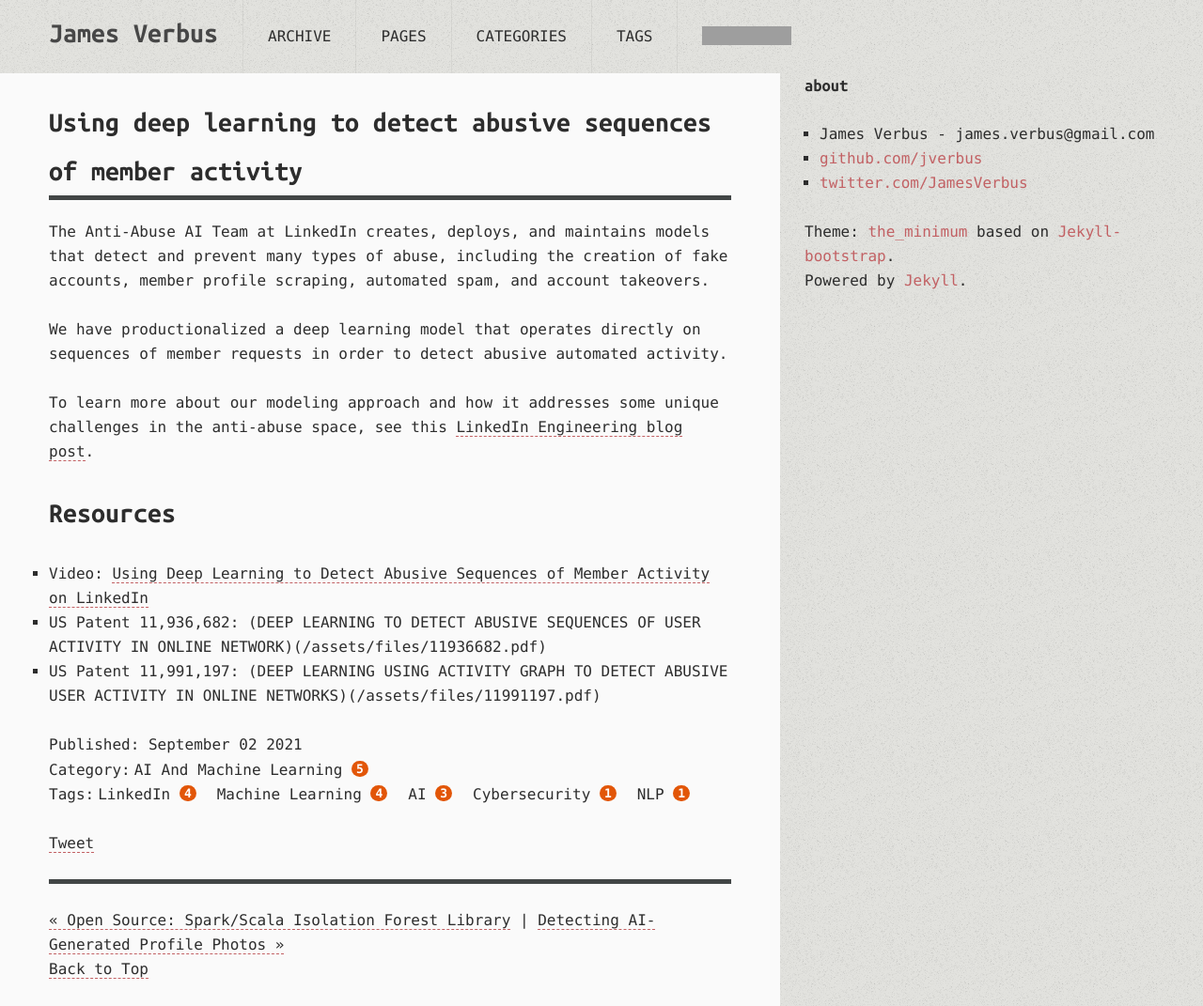
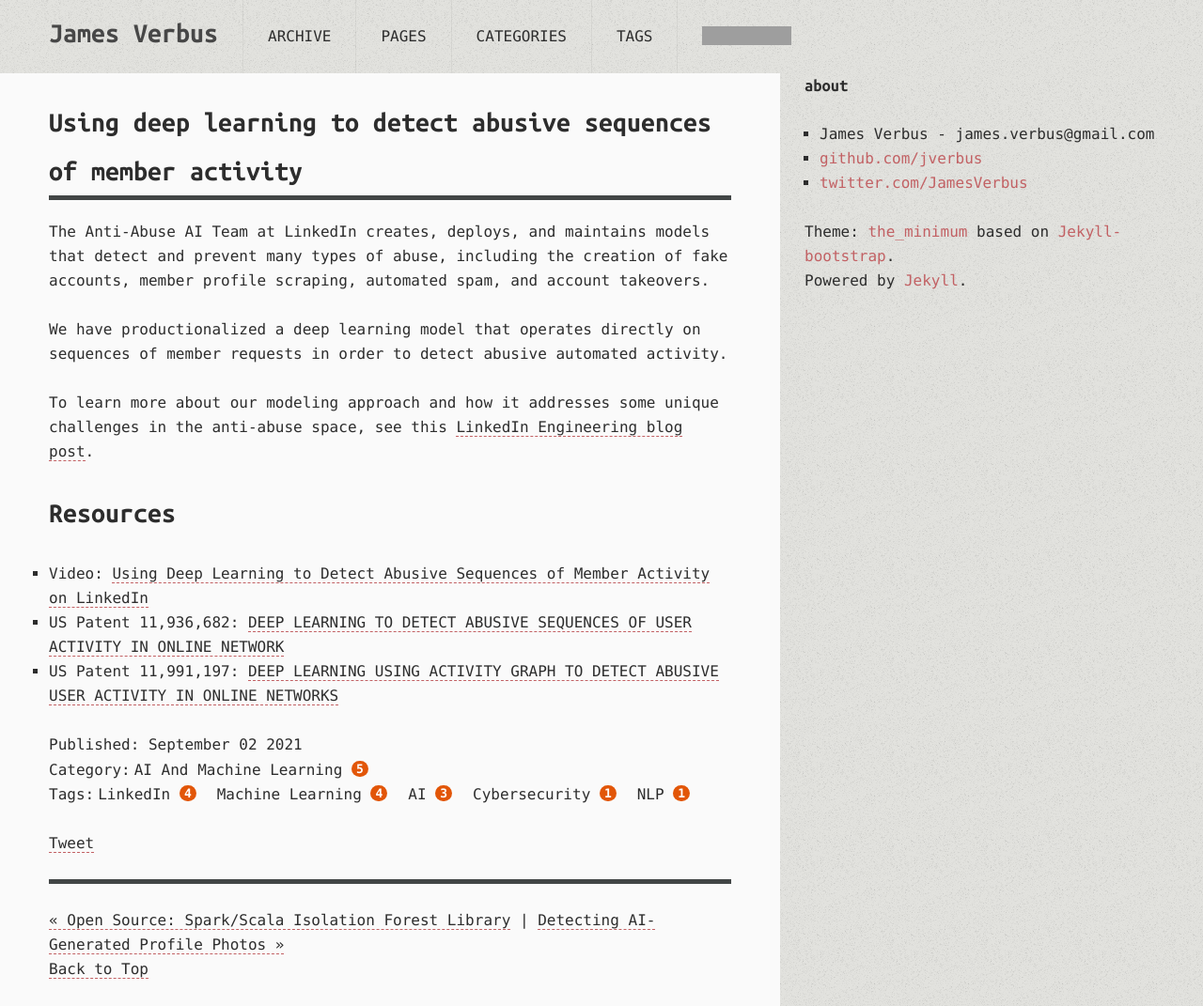
Before and after one commit to jverbus/jverbus.github.io, a Jekyll site: the page built from _posts/2021-09-02-using-deep-learning-to-detect-abusive-sequences-of-member-activity.md, in a window 1280 px wide. Shown: the whole page at 94% size. Built offline with Jekyll 4.4.1, drawn with Linux system fonts in a browser that asks for light colours; comment, search, counter and statistics services are not loaded; grey boxes are pictures that could not be loaded.

Commit message:
Fixed typo in patent links.

```diff
--- a/_posts/2021-09-02-using-deep-learning-to-detect-abusive-sequences-of-member-activity.md
+++ b/_posts/2021-09-02-using-deep-learning-to-detect-abusive-sequences-of-member-activity.md
@@ -16,5 +16,5 @@
 ## Resources
 
 - Video: [Using Deep Learning to Detect Abusive Sequences of Member Activity on LinkedIn](https://exchange.scale.com/public/videos/using-deep-learning-to-detect-abusive-sequences-of-member-activity-on-linkedin)
-- US Patent 11,936,682: (DEEP LEARNING TO DETECT ABUSIVE SEQUENCES OF USER ACTIVITY IN ONLINE NETWORK)({{ site.url }}/assets/files/11936682.pdf)
-- US Patent 11,991,197: (DEEP LEARNING USING ACTIVITY GRAPH TO DETECT ABUSIVE USER ACTIVITY IN ONLINE NETWORKS)({{ site.url }}/assets/files/11991197.pdf)
+- US Patent 11,936,682: [DEEP LEARNING TO DETECT ABUSIVE SEQUENCES OF USER ACTIVITY IN ONLINE NETWORK]({{ site.url }}/assets/files/11936682.pdf)
+- US Patent 11,991,197: [DEEP LEARNING USING ACTIVITY GRAPH TO DETECT ABUSIVE USER ACTIVITY IN ONLINE NETWORKS]({{ site.url }}/assets/files/11991197.pdf)
```
